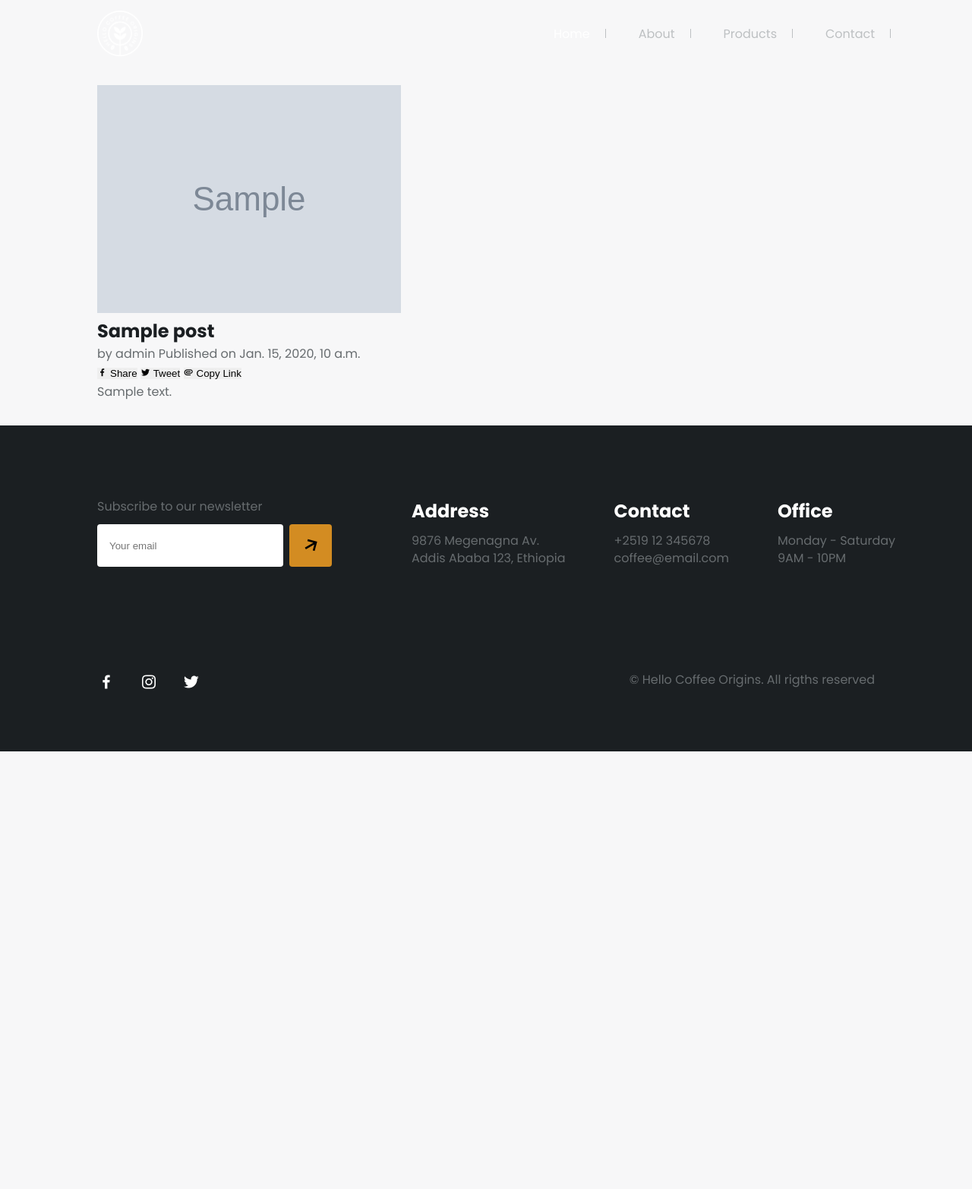
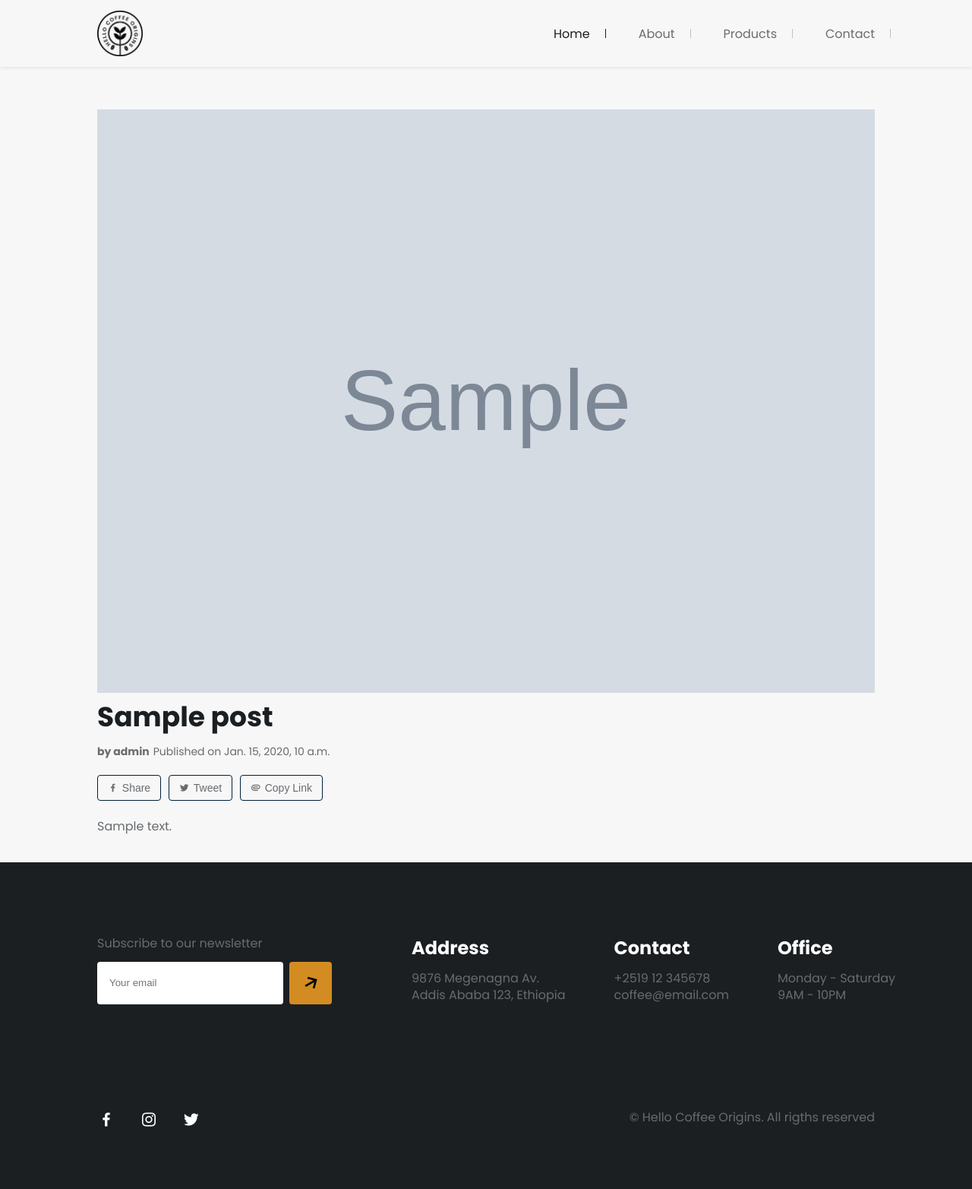
Before and after one commit to ankiyondesigns/coffee-house-backend, a Django app: page /1/ in a window 1280 px wide. Shown: the whole page at 76% size. Before the commit the page ends 989 px from the top, so only its background shows below. Run offline with Django 5.2, Linux system fonts and the light colour scheme; data comes from the database, SQL or seed files in the repository; tables that the repository leaves empty hold one stand-in row (values such as "Sample post"); grey boxes marked "Sample" are stand-in pictures; some libraries are stand-ins or nearby versions.

Commit message:
style: apply blog detail styling

```diff
--- a/static/css/styles.css
+++ b/static/css/styles.css
@@ -144,6 +144,11 @@ button {
   padding-bottom: 1rem;
 }
 
+.header-blog{
+  background: var(--body-color);
+  box-shadow: 0 1px 4px hsla(0, 4%, 15%, 0.1);
+}
+
 .nav {
   height: var(--header-height);
   display: flex;
@@ -230,6 +235,15 @@ button {
 }
 
 .scroll-header .nav__logo-img {
+  mix-blend-mode: difference;
+}
+
+.header-blog .nav__logo,
+.header-blog .nav__toggle{
+  color: var(--title-color);
+}
+
+.header-blog .nav__logo-img{
   mix-blend-mode: difference;
 }
 
@@ -643,6 +657,101 @@ button {
   font-size: var(--small-font-size);
 }
 
+
+/*=============== Blog Sample ===============*/
+/* Blog Section */
+.blog-section {
+  margin: 0 auto;
+  max-width: 1200px;
+}
+
+.blog-banner{
+  padding-top: 2rem;
+}
+
+.blog-banner img {
+  width: 100%;
+  height: auto;
+  border-radius: var(--radius-sm);
+}
+
+.blog-content {
+  background-color: var(--body-color);
+  border-radius: var(--radius-lg);
+  box-shadow: var(--shadow-sm);
+}
+
+.blog-title {
+  font-size: var(--h2-font-size);
+  margin-bottom: 10px;
+  color: var(--black-color);
+  font-weight: bold;
+}
+
+.blog-meta {
+  display: flex;
+  gap: 2rem;
+  font-size: var(--small-font-size);
+  color: var(--text-muted);
+  margin-bottom: 20px;
+}
+
+.blog-author{
+  font-weight: bold;
+}
+
+.blog-share {
+  display: flex;
+  gap: 10px;
+  margin-bottom: 20px;
+}
+
+.share-btn {
+  font-size: var(--small-font-size);
+  color: var(--primary);
+  background: none;
+  border: 1px solid #022036;
+  border-radius: 0.25rem;
+  padding: 0.5rem 0.8rem;
+  cursor: pointer;
+  display: flex;
+  align-items: center;
+  gap: 5px;
+  transition: color 0.4s ease;
+}
+
+.share-btn:hover {
+  color: var(--primary-dark);
+}
+
+.blog-text {
+  font-size: var(--font-md);
+  color: var(--text-dark);
+  line-height: 1.8;
+}
+
+.blog-text h2 {
+  font-size: var(--font-lg);
+  margin-top: 20px;
+  margin-bottom: 10px;
+  color: var(--text-primary);
+}
+
+.blog-text img {
+  width: 100%;
+  height: auto;
+  border-radius: var(--radius-sm);
+  margin: 20px 0;
+}
+
+.blog-text figcaption {
+  font-size: var(--font-sm);
+  text-align: center;
+  color: var(--text-muted);
+  margin-top: 5px;
+}
+
+
 /*=============== FOOTER ===============*/
 .footer {
   background-color: var(--black-color);
@@ -796,6 +905,31 @@ button {
     padding-left: 0rem;
     padding-right: 0rem;
   }
+
+  .blog-title {
+    font-size: var(--font-lg);
+  }
+
+  .blog-meta {
+    font-size: var(--font-xs);
+    flex-direction: column;
+    gap: 0px;
+  }
+
+  .blog-text {
+    font-size: var(--font-sm);
+  }
+
+  .blog-text h2 {
+    font-size: var(--font-md);
+  }
+
+  .blog-share{
+    flex-direction: column;
+  }
+  .blog-share .share-btn{
+    justify-content: center;
+  }
 }
 
 /* For medium devices */
@@ -868,6 +1002,16 @@ button {
     background-color: var(--title-color);
   }
 
+  .header-blog .nav__link {
+    color: var(--text-color);
+  }
+  .header-blog .active-link {
+    color: var(--title-color);
+  }
+  .header-blog .active-link::after {
+    background-color: var(--title-color);
+  }
+
   .home {
     grid-template-columns: repeat(2, 1fr);
     align-items: stretch;
@@ -899,6 +1043,16 @@ button {
   .quality__extra-content {
     padding-left: 1rem;
     padding-right: 1rem;
+  }
+
+  .blog-meta {
+    flex-direction: row;
+    gap: 5px;
+    text-align: left;
+  }
+
+  .share-btn {
+    justify-content: center;
   }
 }
 
@@ -1052,6 +1206,10 @@ button {
     padding-left: 1rem;
     padding-right: 1rem;
   }
+
+  .blog-title{
+    font-size: var(--h1-font-size);
+  }
 }
 
 @media screen and (min-width: 1200px) {
```
